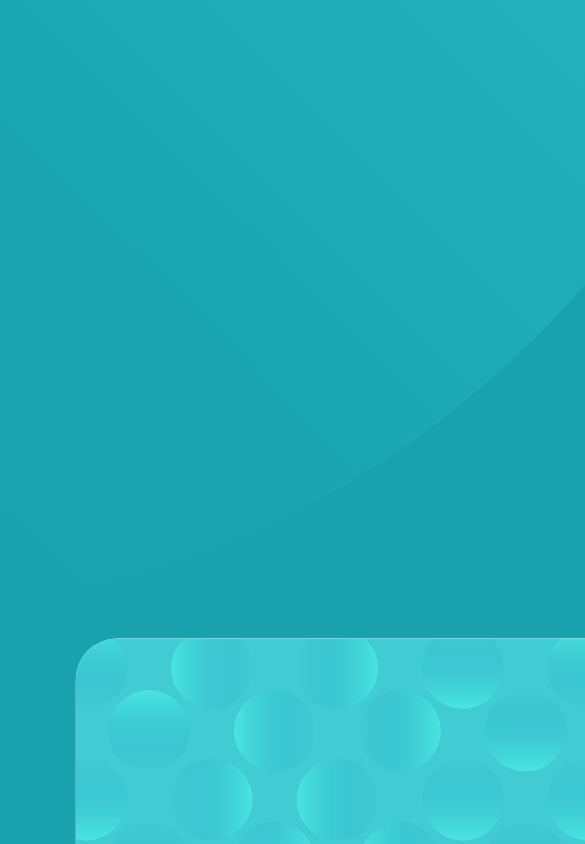
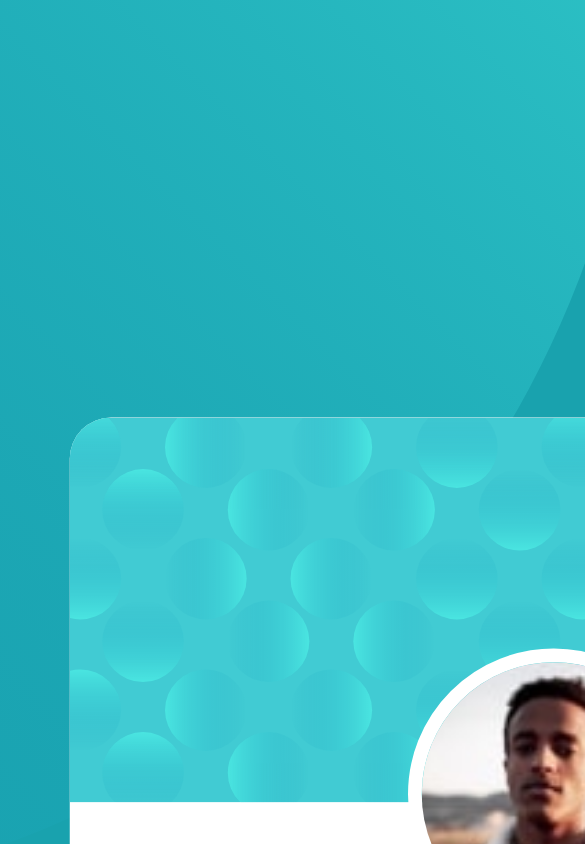
Before and after one commit to Karlof99/profile-card-component, a plain HTML site: page index.html in a window 390 px wide. Shown: the top 844 px of the page, 585 px wide, since content can reach past the window. Drawn offline with Linux system fonts and the light colour scheme.

Commit message:
Adding margins and new positions

```diff
--- a/styles.css
+++ b/styles.css
@@ -16,24 +16,25 @@ body {
  max-width: 100%;
  height: 100vh;
  margin:auto;
- position: relative;
 }
 
 main {
  background-color: #fff;
+ position: relative;
+ display: flex;
+ flex-direction: row;
 }
 
 .top-circle {
- bottom: 85%;
- right: 25%;
- position: relative;
+ bottom: 30%;
+ right: 50%;
+ position: absolute;
 }
 
 .bottom-circle {
- top: -108%;
+ top: 55%;
  left: 50%;
- position: relative;
-
+ position: absolute;
 }
 
 .card {
@@ -41,8 +42,8 @@ main {
  height: 380px;
  background-color: #fff;
  position: absolute;
- top: 21%;
- left: 37%;
+ margin-top: 10%;
+ left: 40%;
  border-radius: 15px;
 }
 
@@ -64,7 +65,6 @@ main {
  color: black;
  margin-top: 60%;
  text-align: center;
- /*background-color: #fff;*/
 }
 
 h1 {
@@ -115,19 +115,19 @@ th, td {
  padding: .25rem 1.4rem 0 1.2rem;
 }
 
-@media screen and (max-width: 400px) {
+@media screen and (max-width: 980px) {
  .card {
  transform: scale(2.75);
- top: 115%;
- left: 98%;
+ margin-top: 750px;
+ margin-left: 220px;;
 }
  .top-circle {
-  bottom: 100%;
-  right: 240%;
+  bottom: 50%;
+  right: 60%;
   transform: scale(2);
  }
  .bottom-circle {
-  top: 70%;
+  top: 215%;
   left: 260%;
   transform: scale(2);
  }
```
